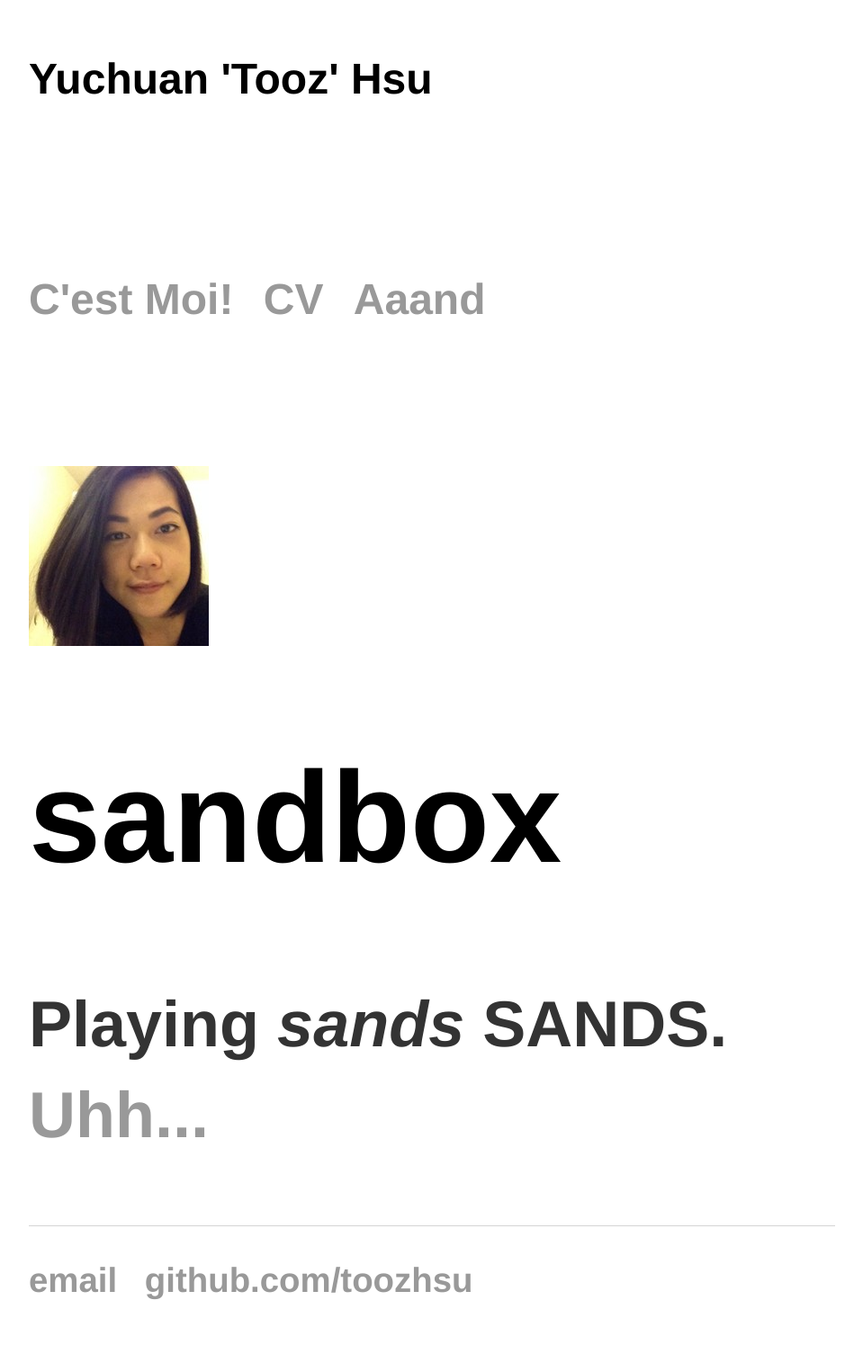
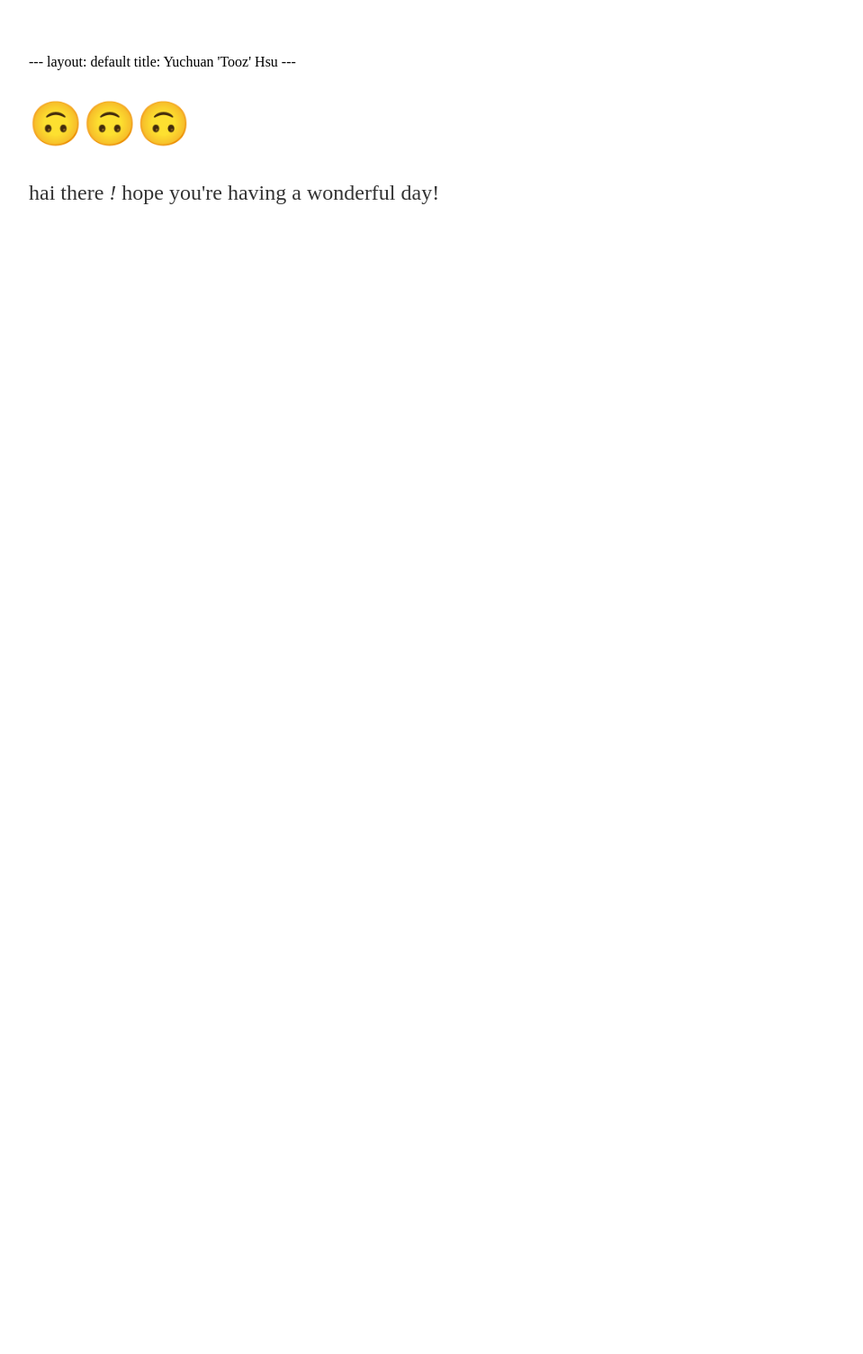
Before and after one commit to toozhsu/toozhsu.github.io, a Jekyll site: the page index.html, which Jekyll copies as it is, in a window 1280 px wide. Shown: the whole page at 90% size, without its empty margins (160-1119 px from the left). Built offline with Jekyll 4.4.1, drawn with Linux system fonts in a browser that asks for light colours; after the commit the page ends 900 px from its top, so only the background shows below that.

Commit message:
testing two

```diff
--- a/index.html
+++ b/index.html
@@ -15,42 +15,12 @@
   gtag('config', 'UA-141279064-1');
 </script>
 
-<title>Tooz Hsu</title>
-</head>
-<body>
-<h1>Yuchuan 'Tooz' Hsu<h1/>
-<br>
-  <br/>
-  <nav>
-    		<ul>
-        		<li><a href="/cestmoi">C'est Moi!</a></li>
-	        	<li><a href="/cv">CV</a></li>
-        		<li><a href="/aaand">Aaand</a></li>
-
-    </ul>
-
-		</nav>
-		<div class="container">
-    		<div class="blurb">
-  <br>
-  <br/>
-  <a><img src="img/0.jpeg"></a>
-  <body>
-
-  </body>
-
-
-        		<h1>sandbox </h1>
-				<p>Playing <em>sands</em> SANDS. <a href="/cestmoi">Uhh...</a></p>
-    		</div><!-- /.blurb -->
-		</div><!-- /.container -->
-		<footer>
-    		<ul>
-        		<li><a href="mailto:tooztooz@gmail.com">email</a></li>
-        		<li><a href="https://github.com/toozhsu">github.com/toozhsu</a></li>
-			</ul>
-		</footer>
-	</body>
+---
+layout: default
+title: Yuchuan 'Tooz' Hsu
+---
+<div class="blurb">
+	<h1>🙃🙃🙃</h1>
+	<p>hai there <em>! </em> hope you're having a wonderful day!</p>
+</div><!-- /.blurb -->
 </html>
-
-</html>
```
